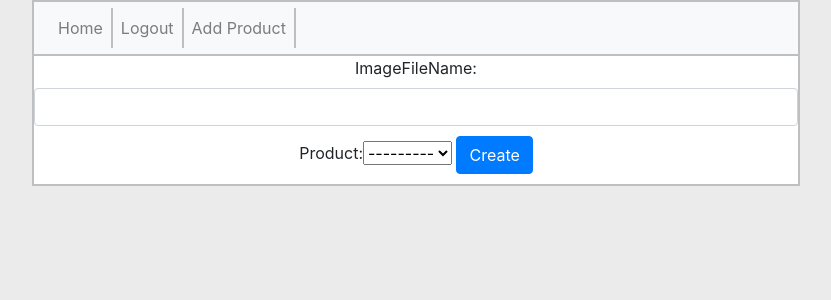
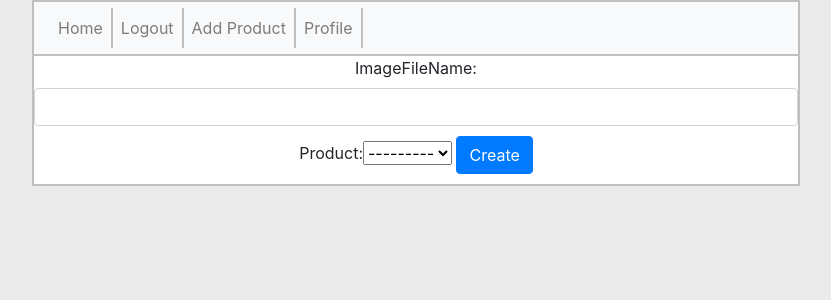
Before and after one commit to TheRobertSnow/HR_Dropouts_Vol_2, a Django app: page /product_img/1 in a window 1280 px wide. Shown: the top 300 px of the page, without its empty margins (224-1055 px from the left). Run offline with Django 3.2, Linux system fonts and the light colour scheme; the visitor is signed in with stand-in values (Sample User, id 1); data that the repository does not hold is empty; some libraries are stand-ins or nearby versions.

Commit message:
Users can access profile page and edit, altough avatar styling a little fucked

```diff
--- a/captain_console/CaptainConsole/forms/cc_form.py
+++ b/captain_console/CaptainConsole/forms/cc_form.py
@@ -1,7 +1,7 @@
 from django.forms import ModelForm
 from django.forms import widgets
 from django import forms
-from CaptainConsole.models import Products, Users, Reviews, ProductImages
+from CaptainConsole.models import Products, Users, Reviews, ProductImages, Profile
 
 class ProductUpdateForm(ModelForm):
 
@@ -60,3 +60,12 @@ class ReviewCreateForm(ModelForm):
         widgets = {
 
         }
+
+class ProfileForm(ModelForm):
+    class Meta:
+        model = Profile
+        exclude = [ 'id', 'user']
+        widgets = {
+            'nickname': widgets.TextInput(attrs={'class': 'form-control'}),
+            'profile_image': widgets.TextInput(attrs={'class': 'form-control'})
+        }
--- a/captain_console/CaptainConsole/models.py
+++ b/captain_console/CaptainConsole/models.py
@@ -1,4 +1,5 @@
 from django.db import models
+from django.contrib.auth.models import User
 
 # Create your models here.
 class Users(models.Model):
@@ -51,3 +52,8 @@ class SearchHistory(models.Model):
     keywordIDs = models.CharField(max_length=999)
     searchQuery = models.CharField(max_length=255)
     datetime = models.DateTimeField(max_length=255)
+
+class Profile(models.Model):
+    user = models.OneToOneField(User, on_delete=models.CASCADE)
+    nickname = models.CharField(max_length=50)
+    profile_image = models.CharField(max_length=9999)
--- a/captain_console/CaptainConsole/urls.py
+++ b/captain_console/CaptainConsole/urls.py
@@ -13,4 +13,5 @@ urlpatterns = [
     path('delete_product/<int:id>', views.delete_product, name='delete_product'),
     path('update_product/<int:id>', views.update_product, name='update_product'),
     path('product_img/<int:id>', views.add_image, name='add_image'),
+    path('profile', views.profile, name='profile')
 ]
--- a/captain_console/CaptainConsole/views.py
+++ b/captain_console/CaptainConsole/views.py
@@ -1,7 +1,7 @@
 from django.shortcuts import render, redirect
 from django.shortcuts import get_object_or_404
-from CaptainConsole.models import Products, ProductImages, Reviews, Users
-from CaptainConsole.forms.cc_form import ProductCreateForm, ProductUpdateForm, UserCreateForm, AddImageForm
+from CaptainConsole.models import Products, ProductImages, Reviews, Users, Profile
+from CaptainConsole.forms.cc_form import ProductCreateForm, ProductUpdateForm, UserCreateForm, AddImageForm, ProfileForm
 from django.http import JsonResponse
 from django.contrib.auth.forms import UserCreationForm
 from django.contrib.auth.decorators import login_required
@@ -91,3 +91,16 @@ def add_image(request, id):
         'form': form,
         'id': id
     })
+
+def profile(request):
+    profile = Profile.objects.filter(user=request.user).first()
+    if request.method == 'POST':
+        form = ProfileForm(instance=profile, data=request.POST)
+        if form.is_valid():
+            profile = form.save(commit=False)
+            profile.user = request.user
+            profile.save()
+            return redirect('profile')
+    return render(request, 'CaptainConsole/profile.html', {
+        'form': ProfileForm(instance=profile)
+    })
--- a/captain_console/captain_console/settings.py
+++ b/captain_console/captain_console/settings.py
@@ -129,4 +129,4 @@ STATICFILES_DIRS = [
 ]
 
 LOGIN_URL = 'CaptainConsole/login'
-LOGIN_REDIRECT_URL='/CaptainConsole/profile'
+LOGIN_REDIRECT_URL='/profile'
--- a/captain_console/static/css/main.css
+++ b/captain_console/static/css/main.css
@@ -156,3 +156,8 @@ a:hover {
     background-size: 100% 100%;
     padding: 0px;
 }
+.profile-image {
+    max-height: 40px;
+    width: auto;
+
+}
--- a/captain_console/templates/navigation.html
+++ b/captain_console/templates/navigation.html
@@ -15,6 +15,9 @@
             <li class="nav-item">
                 <a class="nav-link" href="{% url 'create_product' %}">Add Product</a>
             </li>
+            <li class="nav-item">
+                <a class="nav-link" href="{% url 'profile' %}">Profile</a>
+            </li>
         {% else %}
             <li class="nav-item">
                 <a class="nav-link" href="{% url 'login' %}">Login</a>
@@ -24,5 +27,8 @@
             </li>
         {% endif %}
     </ul>
+    {% if user.is_authenticated %}
+        <img src="{{ user.profile.profile_image }}" class="avatar avatar-48 img-circle"/>
+    {% endif %}
   </div>
 </nav>
```
Also changed, not shown: captain_console/templates/CaptainConsole/profile.html (added, +9 -0 lines), captain_console/CaptainConsole/migrations/0006_profile.py (added).
